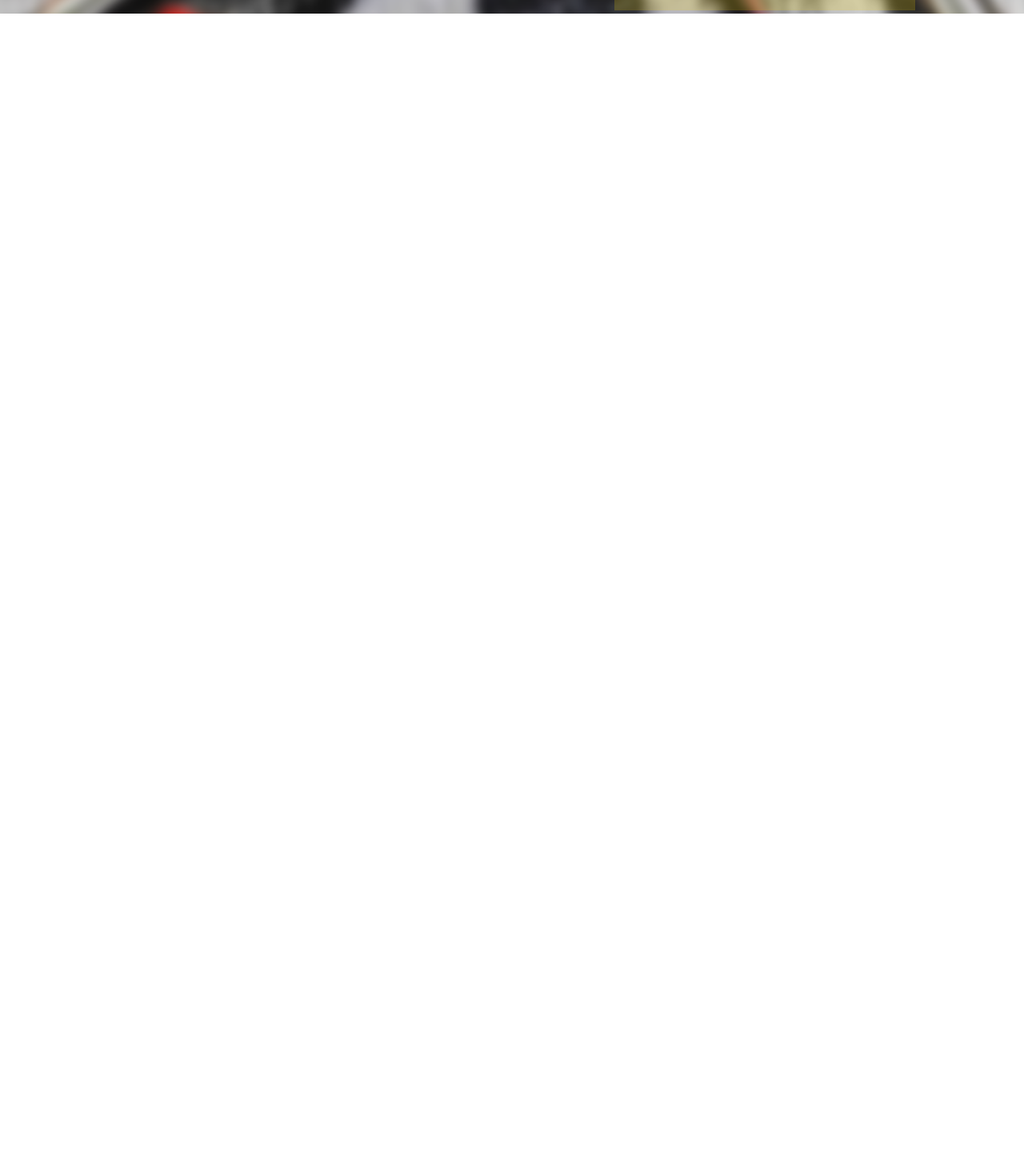
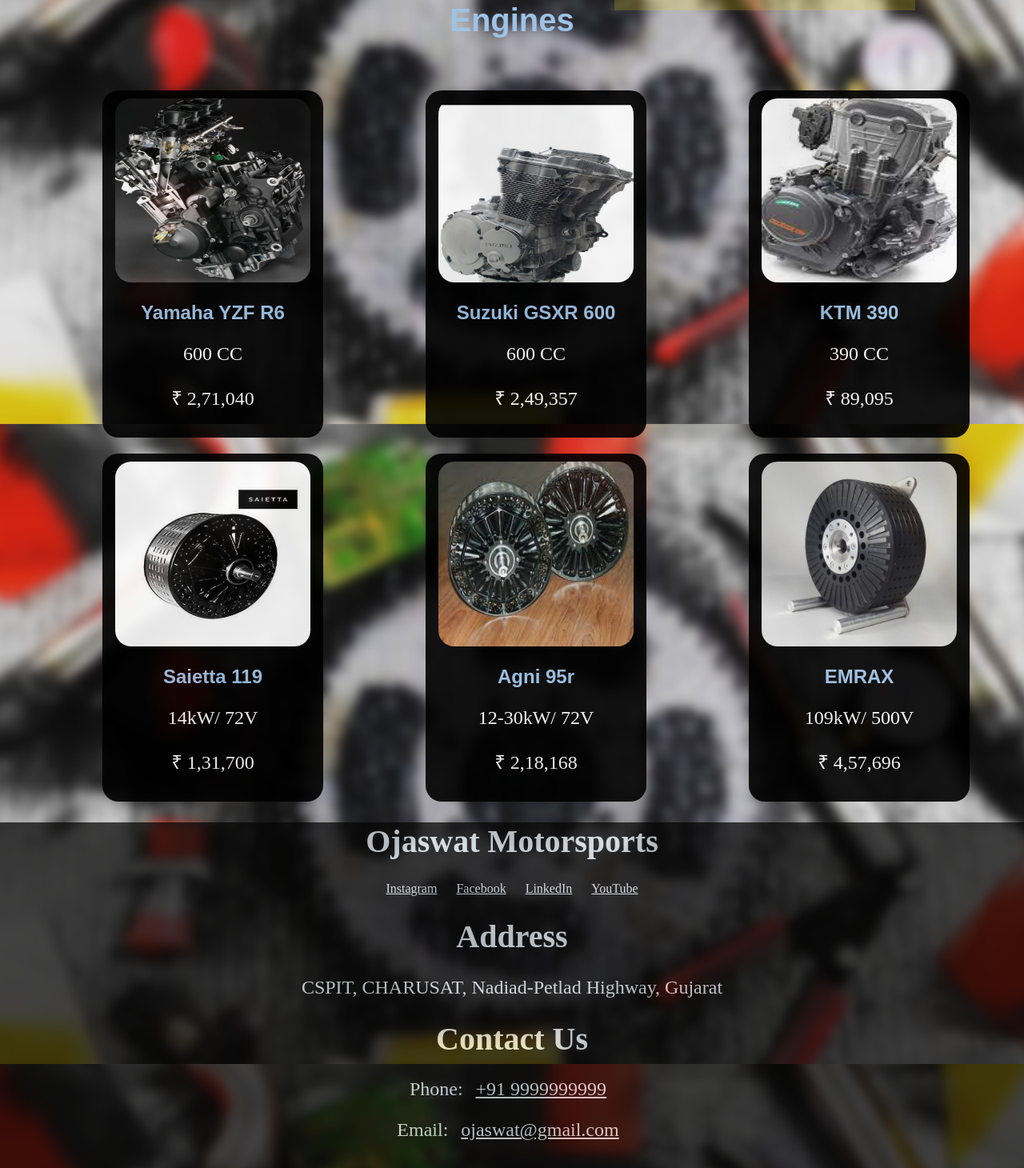
Before and after one commit to coderGtm/Ojaswat-BPP-site, a plain HTML site: page index.html in a window 1280 px wide. Shown: the part 1870-3330 px from the top of the page at 80% size. Before the commit the page ends 1887 px from the top, so only its background shows below. Drawn offline with Linux system fonts and the light colour scheme.

Commit message:
further progress

```diff
--- a/index.html
+++ b/index.html
@@ -10,7 +10,7 @@
 <body>
     <header>
         <img id="logo" src="assets/logo.webp" alt="">
-        <select name="cv" id="cv">
+        <select name="cv" id="cv" oninput="cvSelected()">
             <option selected disabled hidden>CV</option>
             <option value="engine">Engine</option>
             <option value="differential">Differential</option>
@@ -61,5 +61,73 @@
         </div>
         <img id="registerImg" src="assets/register.png" alt="">
     </div>
+    <div id="enginesDiv">
+        <h1>Engines</h1><br>
+        <div id="enginesDisplay">
+            <div class="engineFrame">
+                <img src="assets/engine1.png" alt="">
+                <h2>Yamaha YZF R6</h2>
+                <p>600 CC</p>
+                <p>₹ 2,71,040</p>
+            </div>
+            <div class="engineFrame">
+                <img src="assets/engine2.png" alt="">
+                <h2>Suzuki GSXR 600</h2>
+                <p>600 CC</p>
+                <p>₹ 2,49,357</p>
+            </div>
+            <div class="engineFrame">
+                <img src="assets/engine3.png" alt="">
+                <h2>KTM 390</h2>
+                <p>390 CC</p>
+                <p>₹ 89,095</p>
+            </div>
+            <div class="engineFrame">
+                <img src="assets/engine4.png" alt="">
+                <h2>Saietta 119</h2>
+                <p>14kW/ 72V</p>
+                <p>₹ 1,31,700</p>
+            </div>
+            <div class="engineFrame">
+                <img src="assets/engine5.jpg" alt="">
+                <h2>Agni 95r</h2>
+                <p>12-30kW/ 72V</p>
+                <p>₹ 2,18,168</p>
+            </div>
+            <div class="engineFrame">
+                <img src="assets/engine6.jpeg" alt="">
+                <h2>EMRAX</h2>
+                <p>109kW/ 500V</p>
+                <p>₹ 4,57,696</p>
+            </div>
+        </div>
+    </div>
+
+    <footer>
+        <div id="footerFrame">
+            <div id="footerFrame1">
+                <h1>Ojaswat Motorsports</h1>
+                <a href="https://www.instagram.com/ojaswat_motorsports/">Instagram</a>
+                <a href="https://www.facebook.com/OjaswatMotorsports">Facebook</a>
+                <a href="https://www.linkedin.com/company/ojaswat-motorsports">LinkedIn</a>
+                <a href="https://www.youtube.com/channel/UCZ1Z1Z1Z1Z1Z1Z1Z1Z1Z1Z1">YouTube</a>
+            </div>
+            <div id="footerFrame2">
+                <h1>Address</h1>
+                <p>CSPIT, CHARUSAT, Nadiad-Petlad Highway, Gujarat</p>
+            </div>
+            <div id="footerFrame3">
+                <h1>Contact Us</h1>
+                <p>Phone: <a href="tel:+919999999999">+91 9999999999</a></p>
+                <p>Email: <a href="mailto:ojaswat@gmail.com">ojaswat@gmail.com</a></p>
+            </div>
+    </footer>
+
+    <script type='text/javascript'>
+        function cvSelected() {
+         var optionValue = document.getElementById("cv").value;
+         if (optionValue=="engine") {location.href = "#enginesDiv"}
+        }
+        </script>
 </body>
 </html>
--- a/style.css
+++ b/style.css
@@ -94,6 +94,7 @@ header select option {
     color: white;
     margin-left: 10vw;
     padding: 10px;
+    border-radius: 10px;
 }
 #courseFrame h1 {
     color: #9dc3e6;
@@ -105,3 +106,45 @@ header select option {
     margin-left: 60vw;
     background-color: rgba(245, 208, 0, 0.2);
 }
+#enginesDiv {
+    text-align: center;
+}
+#enginesDiv h1 {
+    font-family: 'Montserrat', sans-serif;
+    color: #9dc3e6;
+}
+#enginesDisplay {
+    display: flex;
+    flex-wrap: wrap;
+}
+.engineFrame {
+    background-color: black;
+    opacity: .9;
+    width: 20vw;
+    color: white;
+    margin-left: 10vw;
+    padding: 10px;
+    border-radius: 20px;
+    margin-top: 20px;
+}
+.engineFrame img {
+    width: 19vw;
+    height: 18vw;
+    border-radius: 20px;
+}
+.engineFrame h2 {
+    color: #9dc3e6;
+    font-family: 'Montserrat', sans-serif;
+}
+footer {
+    background-color: black;
+    color: aliceblue;
+    opacity: .7;
+    backdrop-filter: blur(1000px);
+    padding-bottom: 10px;
+    text-align: center;
+}
+footer a {
+    color: aliceblue;
+    padding: 10px;
+}
```
Also changed, not shown: assets/engine1.png (added), assets/engine2.png (added), assets/engine3.png (added), assets/engine4.png (added), assets/engine5.jpg (added), assets/engine6.jpeg (added).
